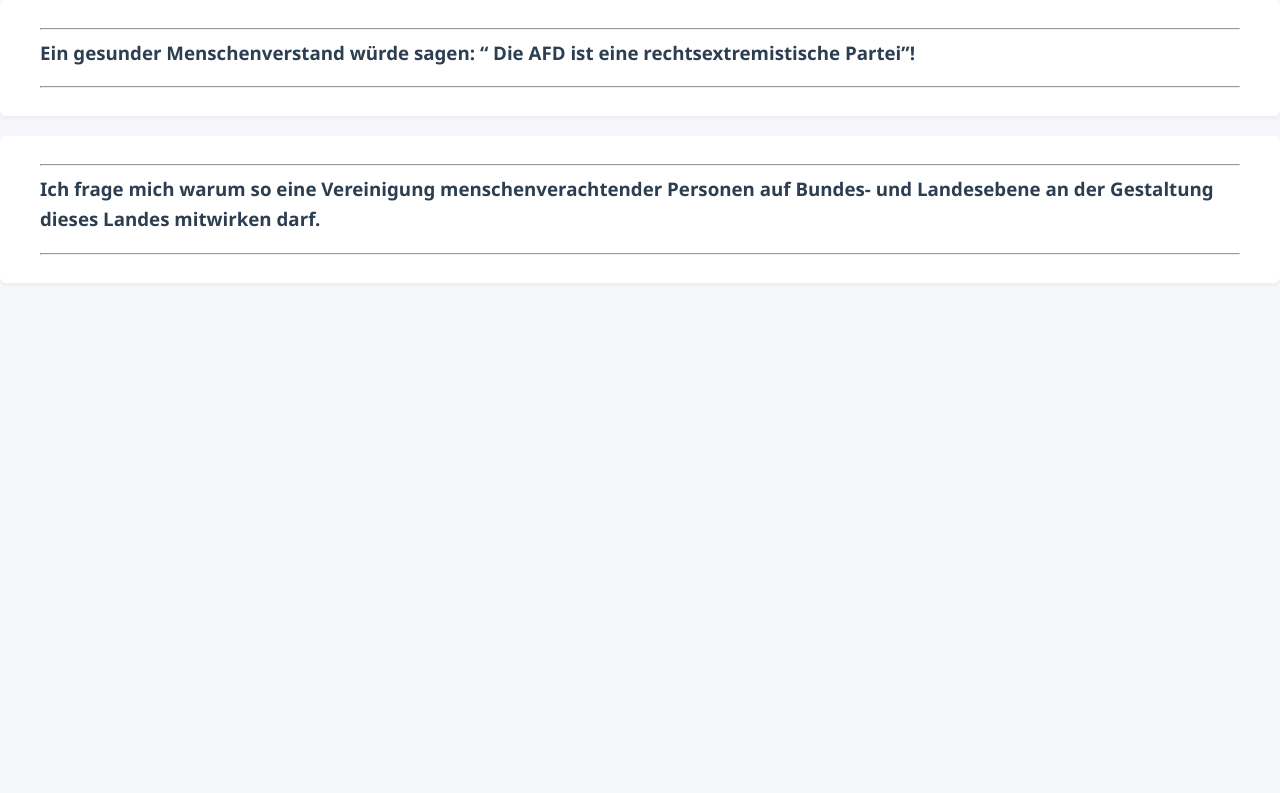
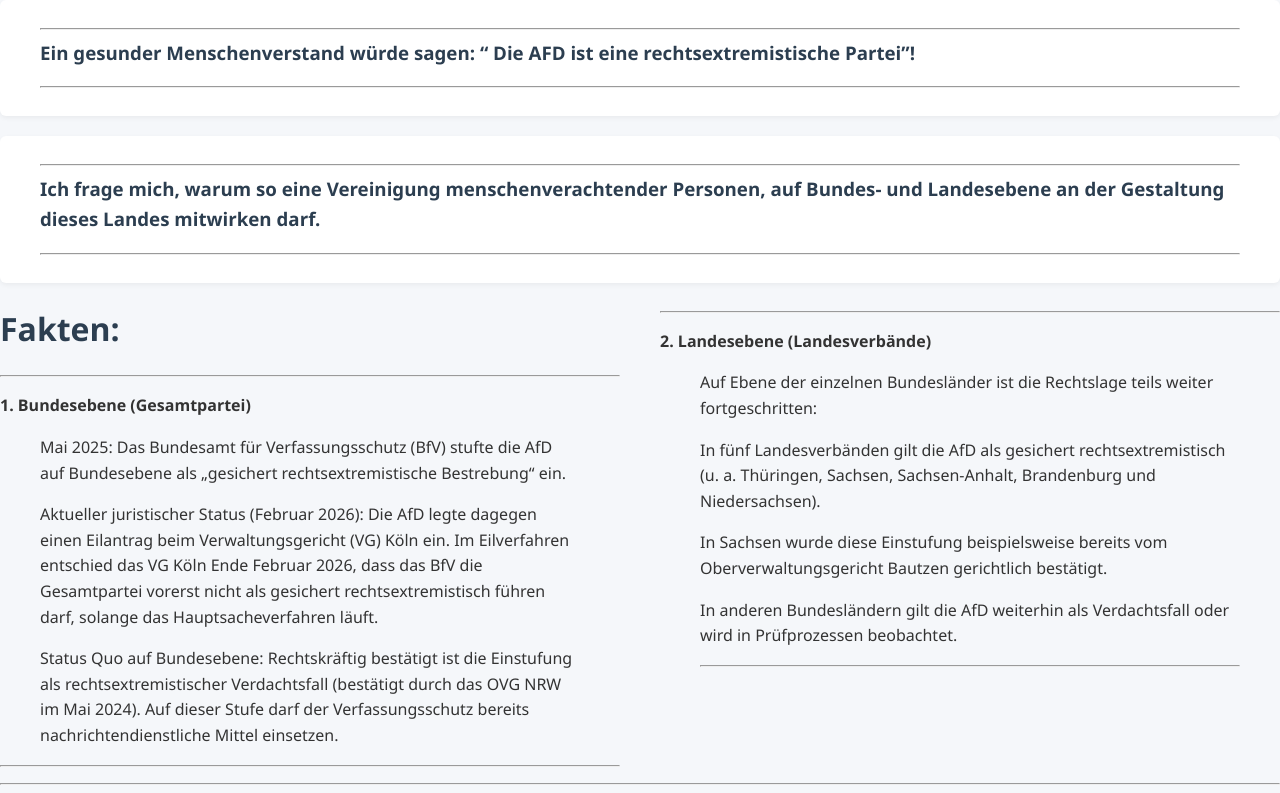
Before and after one commit to TheGermanTruth/TheGermanTruth, a Jekyll site: the page built from rechts.md, in a window 1280 px wide and 1400 px high, scrolled down 439 px. Shown: the part 607-1400 px from the top of the window. Built offline with Jekyll 4.4.1, drawn with Linux system fonts in a browser that asks for light colours; before the commit the page ends 1349 px from its top, so only the background shows below that.

Commit message:
Update rechts.md

```diff
--- a/rechts.md
+++ b/rechts.md
@@ -14,7 +14,51 @@
 <div class="section one-column" markdown="1">
 
 ---
-### Ich frage mich warum so eine Vereinigung menschenverachtender Personen auf Bundes- und Landesebene an der Gestaltung dieses Landes mitwirken darf.
+### Ich frage mich, warum so eine Vereinigung menschenverachtender Personen, auf Bundes- und Landesebene an der Gestaltung dieses Landes mitwirken darf.
 ---
 
 </div>
+
+<div class="two-columns" markdown="1">
+
+<div class="column" markdown="1">
+
+# Fakten:
+
+---
+
+**1. Bundesebene (Gesamtpartei)**
+
+>Mai 2025: Das Bundesamt für Verfassungsschutz (BfV) stufte die AfD auf Bundesebene als „gesichert rechtsextremistische Bestrebung“ ein.
+>
+>Aktueller juristischer Status (Februar 2026): Die AfD legte dagegen einen Eilantrag beim Verwaltungsgericht (VG) Köln ein. Im Eilverfahren entschied das VG
+>Köln Ende Februar 2026, dass das BfV die Gesamtpartei vorerst nicht als gesichert rechtsextremistisch führen darf, solange das Hauptsacheverfahren läuft.
+>
+>Status Quo auf Bundesebene: Rechtskräftig bestätigt ist die Einstufung als rechtsextremistischer Verdachtsfall (bestätigt durch das OVG NRW im Mai 2024). Auf
+>dieser Stufe darf der Verfassungsschutz bereits nachrichtendienstliche Mittel einsetzen.
+
+---
+
+</div>
+
+<div class="column" markdown="1">
+
+---
+
+**2. Landesebene (Landesverbände)**
+
+>Auf Ebene der einzelnen Bundesländer ist die Rechtslage teils weiter fortgeschritten:
+>
+>In fünf Landesverbänden gilt die AfD als gesichert rechtsextremistisch (u. a. Thüringen, Sachsen, Sachsen-Anhalt, Brandenburg und Niedersachsen).
+>
+>In Sachsen wurde diese Einstufung beispielsweise bereits vom Oberverwaltungsgericht Bautzen gerichtlich bestätigt.
+>
+>In anderen Bundesländern gilt die AfD weiterhin als Verdachtsfall oder wird in Prüfprozessen beobachtet.
+>
+---
+
+</div>
+
+</div>
+
+---
```
